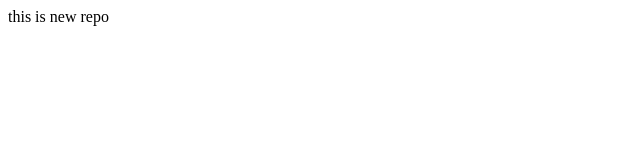
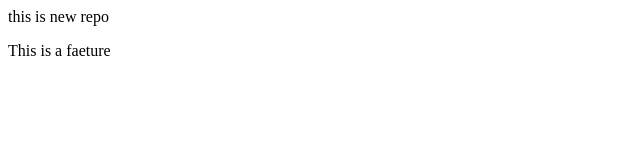
Before and after one commit to ritik-co/localrepo, a plain HTML site: page index.html in a window 1280 px wide. Shown: the full height of the page, 0-640 px from the left. Drawn offline with Linux system fonts and the light colour scheme.

Commit message:
add new feature

```diff
--- a/index.html
+++ b/index.html
@@ -1 +1,2 @@
 <p> this is new repo</p>
+<p>This is a faeture</p>
```
